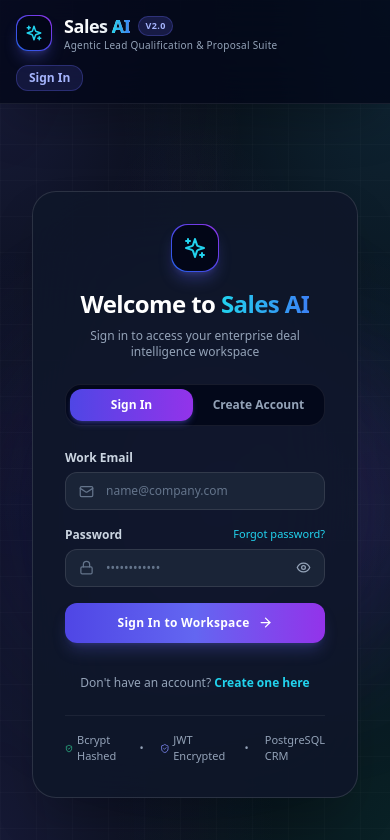
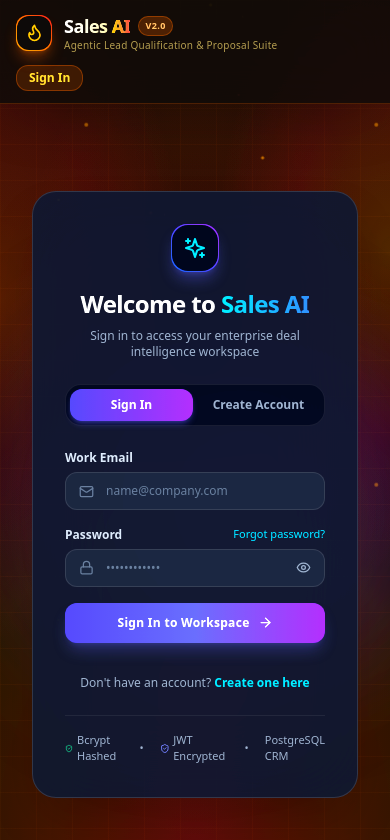
Before and after one commit to Ranjith-7416/sales-ai, a React (Vite) app in the folder frontend/: page /login in a window 390 px wide. Shown: the top 840 px of the page. Built offline with nearby package versions, Linux system fonts and the light colour scheme; no server answers.

Commit message:
style: change background and theme to animated fire and embers design

```diff
--- a/frontend/src/App.css
+++ b/frontend/src/App.css
@@ -12,107 +12,180 @@ body {
   font-family: system-ui, -apple-system, BlinkMacSystemFont, 'Segoe UI', Roboto, Oxygen, Ubuntu, Cantarell, sans-serif;
   -webkit-font-smoothing: antialiased;
   -moz-osx-font-smoothing: grayscale;
-  background-color: #080c14;
-  color: #f1f5f9;
+  background-color: #070302;
+  color: #ffedd5;
   overflow-x: hidden;
 }
 
-/* Deep Space Aurora Ambient Background */
+/* =========================================================================
+   FIERY MAGMA & EMBER AMBIENT BACKGROUND
+   ========================================================================= */
+
+@keyframes flame-ambient-pulse {
+  0% {
+    opacity: 0.88;
+    filter: saturate(105%) brightness(100%);
+  }
+  50% {
+    opacity: 1;
+    filter: saturate(125%) brightness(112%);
+  }
+  100% {
+    opacity: 0.88;
+    filter: saturate(105%) brightness(100%);
+  }
+}
+
+@keyframes ember-drift {
+  0% {
+    background-position: 0px 0px, 0px 0px, 0px 0px;
+  }
+  100% {
+    background-position: 30px -700px, -40px -900px, 20px -500px;
+  }
+}
+
 .app-shell {
   min-height: 100vh;
-  background-color: #080c14;
+  background-color: #070302;
   background-image:
-    radial-gradient(at 0% 0%, rgba(99, 102, 241, 0.18) 0px, transparent 45%),
-    radial-gradient(at 100% 0%, rgba(56, 189, 248, 0.15) 0px, transparent 50%),
-    radial-gradient(at 50% 50%, rgba(168, 85, 247, 0.10) 0px, transparent 50%),
-    radial-gradient(at 100% 100%, rgba(20, 184, 166, 0.12) 0px, transparent 50%),
-    radial-gradient(at 0% 100%, rgba(99, 102, 241, 0.15) 0px, transparent 50%);
+    /* Bottom Blazing Magma Core */
+    radial-gradient(ellipse 110% 70% at 50% 100%, rgba(220, 38, 38, 0.32) 0%, rgba(234, 88, 12, 0.22) 32%, rgba(245, 158, 11, 0.12) 58%, transparent 80%),
+    /* Left Rising Fire Surge */
+    radial-gradient(ellipse 70% 60% at 0% 35%, rgba(249, 115, 22, 0.22) 0%, rgba(185, 28, 28, 0.16) 38%, transparent 68%),
+    /* Right Warm Ember Flare */
+    radial-gradient(ellipse 65% 55% at 100% 30%, rgba(245, 158, 11, 0.20) 0%, rgba(220, 38, 38, 0.14) 38%, transparent 68%),
+    /* Top Molten Amber Crown */
+    radial-gradient(circle at 50% -10%, rgba(251, 146, 60, 0.14) 0%, rgba(185, 28, 28, 0.08) 45%, transparent 70%),
+    /* Center Hearth Glow */
+    radial-gradient(at 50% 50%, rgba(153, 27, 27, 0.14) 0px, rgba(234, 88, 12, 0.06) 45%, transparent 70%);
   background-attachment: fixed;
   position: relative;
   isolation: isolate;
+  animation: flame-ambient-pulse 10s ease-in-out infinite;
 }
 
-/* Futuristic Subtle Tech Grid */
+/* Fiery Ash & Heat Haze Mesh */
 .app-shell::before {
   content: '';
   position: fixed;
   inset: 0;
   background-image:
-    linear-gradient(rgba(255, 255, 255, 0.02) 1px, transparent 1px),
-    linear-gradient(90deg, rgba(255, 255, 255, 0.02) 1px, transparent 1px);
+    linear-gradient(rgba(249, 115, 22, 0.035) 1px, transparent 1px),
+    linear-gradient(90deg, rgba(249, 115, 22, 0.035) 1px, transparent 1px);
   background-size: 36px 36px;
   pointer-events: none;
   z-index: -1;
 }
 
-/* Glassmorphism Panels */
+/* Floating Burning Embers Effect */
+.fire-embers {
+  position: fixed;
+  inset: 0;
+  pointer-events: none;
+  background-image:
+    radial-gradient(1.5px 1.5px at 15% 90%, rgba(251, 191, 36, 0.85) 50%, transparent 100%),
+    radial-gradient(2px 2px at 35% 85%, rgba(249, 115, 22, 0.9) 50%, transparent 100%),
+    radial-gradient(1px 1px at 55% 95%, rgba(239, 68, 68, 0.85) 50%, transparent 100%),
+    radial-gradient(2px 2px at 75% 80%, rgba(245, 158, 11, 0.9) 50%, transparent 100%),
+    radial-gradient(1.5px 1.5px at 88% 92%, rgba(251, 146, 60, 0.85) 50%, transparent 100%),
+    radial-gradient(2.5px 2.5px at 28% 70%, rgba(245, 158, 11, 0.75) 50%, transparent 100%),
+    radial-gradient(1.5px 1.5px at 68% 65%, rgba(239, 68, 68, 0.75) 50%, transparent 100%),
+    radial-gradient(2px 2px at 48% 45%, rgba(251, 191, 36, 0.6) 50%, transparent 100%),
+    radial-gradient(1px 1px at 82% 40%, rgba(249, 115, 22, 0.65) 50%, transparent 100%);
+  background-size: 340px 420px, 460px 520px, 290px 360px;
+  animation: ember-drift 22s linear infinite;
+  z-index: 0;
+  opacity: 0.65;
+}
+
+/* =========================================================================
+   FIERY VOLCANIC GLASSMORPHISM
+   ========================================================================= */
+
 .glass-panel {
-  background: rgba(15, 23, 42, 0.65);
+  background: rgba(18, 9, 7, 0.76);
   backdrop-filter: blur(16px);
   -webkit-backdrop-filter: blur(16px);
-  border: 1px solid rgba(255, 255, 255, 0.08);
-  box-shadow: 0 20px 50px rgba(0, 0, 0, 0.4), inset 0 1px 0 rgba(255, 255, 255, 0.1);
+  border: 1px solid rgba(249, 115, 22, 0.16);
+  box-shadow:
+    0 20px 50px rgba(0, 0, 0, 0.7),
+    inset 0 1px 0 rgba(251, 146, 60, 0.22),
+    0 0 35px rgba(220, 38, 38, 0.08);
 }
 
 .glass-card {
-  background: rgba(30, 41, 59, 0.45);
+  background: rgba(28, 13, 9, 0.55);
   backdrop-filter: blur(12px);
   -webkit-backdrop-filter: blur(12px);
-  border: 1px solid rgba(255, 255, 255, 0.07);
+  border: 1px solid rgba(249, 115, 22, 0.13);
   transition: all 0.25s cubic-bezier(0.16, 1, 0.3, 1);
 }
 
 .glass-card:hover {
-  background: rgba(30, 41, 59, 0.7);
-  border-color: rgba(99, 102, 241, 0.4);
+  background: rgba(36, 16, 11, 0.78);
+  border-color: rgba(249, 115, 22, 0.45);
   transform: translateY(-2px);
-  box-shadow: 0 12px 30px rgba(0, 0, 0, 0.35), 0 0 20px rgba(99, 102, 241, 0.18);
+  box-shadow:
+    0 12px 30px rgba(0, 0, 0, 0.5),
+    0 0 25px rgba(249, 115, 22, 0.22);
 }
 
 .glass-input-card {
-  background: rgba(15, 23, 42, 0.6);
+  background: rgba(22, 10, 8, 0.65);
   backdrop-filter: blur(10px);
-  border: 1px solid rgba(255, 255, 255, 0.09);
+  border: 1px solid rgba(249, 115, 22, 0.16);
   transition: all 0.2s ease;
 }
 
 .glass-input-card:focus-within {
-  background: rgba(15, 23, 42, 0.9);
-  border-color: #38bdf8;
-  box-shadow: 0 0 0 1px #38bdf8, 0 0 20px rgba(56, 189, 248, 0.25);
+  background: rgba(28, 12, 9, 0.92);
+  border-color: #f97316;
+  box-shadow: 0 0 0 1px #f97316, 0 0 22px rgba(249, 115, 22, 0.38);
   transform: translateY(-1px);
 }
 
-/* Glowing Badges & Status */
+/* =========================================================================
+   GLOWING BADGES & FIERY STATUS
+   ========================================================================= */
+
+.glow-fire {
+  box-shadow: 0 0 22px rgba(249, 115, 22, 0.5), 0 0 45px rgba(220, 38, 38, 0.3);
+}
+
+.glow-flame {
+  box-shadow: 0 0 20px rgba(239, 68, 68, 0.45);
+}
+
+.glow-amber {
+  box-shadow: 0 0 18px rgba(245, 158, 11, 0.45);
+}
+
 .glow-emerald {
   box-shadow: 0 0 16px rgba(16, 185, 129, 0.35);
 }
 
-.glow-amber {
-  box-shadow: 0 0 16px rgba(245, 158, 11, 0.35);
-}
-
 .glow-indigo {
-  box-shadow: 0 0 20px rgba(99, 102, 241, 0.35);
+  box-shadow: 0 0 20px rgba(249, 115, 22, 0.35);
 }
 
 .glow-cyan {
-  box-shadow: 0 0 20px rgba(6, 182, 212, 0.35);
+  box-shadow: 0 0 20px rgba(251, 146, 60, 0.35);
 }
 
-/* Animations */
+/* Radar pulse with fire ember color */
 @keyframes radar-pulse {
   0% {
     transform: scale(0.95);
-    box-shadow: 0 0 0 0 rgba(34, 197, 94, 0.7);
+    box-shadow: 0 0 0 0 rgba(249, 115, 22, 0.7);
   }
   70% {
     transform: scale(1.05);
-    box-shadow: 0 0 0 8px rgba(34, 197, 94, 0);
+    box-shadow: 0 0 0 8px rgba(249, 115, 22, 0);
   }
   100% {
     transform: scale(0.95);
-    box-shadow: 0 0 0 0 rgba(34, 197, 94, 0);
+    box-shadow: 0 0 0 0 rgba(249, 115, 22, 0);
   }
 }
 
@@ -121,10 +194,11 @@ body {
   width: 8px;
   height: 8px;
   border-radius: 9999px;
-  background-color: #22c55e;
+  background-color: #f97316;
   animation: radar-pulse 2s infinite cubic-bezier(0.4, 0, 0.6, 1);
 }
 
+/* Fiery Shimmer Button */
 @keyframes shimmer {
   0% { background-position: -200% 0; }
   100% { background-position: 200% 0; }
@@ -137,42 +211,67 @@ body {
 
 .shimmer-btn:hover {
   background-position: right center;
-  box-shadow: 0 0 25px rgba(99, 102, 241, 0.5);
+  box-shadow: 0 0 25px rgba(249, 115, 22, 0.5);
   transform: translateY(-1px);
 }
 
-/* Custom Sleek Scrollbar */
+/* =========================================================================
+   FIERY CUSTOM SCROLLBAR
+   ========================================================================= */
+
 ::-webkit-scrollbar {
   width: 8px;
   height: 8px;
 }
 
 ::-webkit-scrollbar-track {
-  background: #080c14;
+  background: #080302;
 }
 
 ::-webkit-scrollbar-thumb {
-  background: rgba(255, 255, 255, 0.15);
+  background: linear-gradient(180deg, #f59e0b 0%, #ea580c 50%, #dc2626 100%);
   border-radius: 4px;
+  box-shadow: 0 0 8px rgba(249, 115, 22, 0.4);
 }
 
 ::-webkit-scrollbar-thumb:hover {
-  background: rgba(255, 255, 255, 0.25);
+  background: linear-gradient(180deg, #fde047 0%, #f97316 50%, #ef4444 100%);
+  box-shadow: 0 0 14px rgba(249, 115, 22, 0.7);
 }
 
-/* Legacy utility support */
+/* =========================================================================
+   LEGACY UTILITY SUPPORT WITH FIRE THEME
+   ========================================================================= */
+
 .card {
-  @apply bg-slate-900/60 backdrop-blur-md border border-slate-800 rounded-xl p-6 shadow-xl;
+  @apply bg-stone-950/70 backdrop-blur-md border border-orange-500/15 rounded-xl p-6 shadow-xl;
 }
 
 .card-hover {
-  @apply cursor-pointer transition hover:border-indigo-500/50 hover:shadow-2xl hover:-translate-y-0.5;
+  @apply cursor-pointer transition hover:border-orange-500/50 hover:shadow-2xl hover:-translate-y-0.5;
 }
 
 .btn-primary {
-  @apply bg-gradient-to-r from-blue-600 via-indigo-600 to-purple-600 hover:from-blue-500 hover:to-purple-500 text-white px-4 py-2 rounded-xl font-semibold transition shadow-lg hover:shadow-indigo-500/30 active:scale-[0.98];
+  background: linear-gradient(135deg, #f59e0b 0%, #ea580c 45%, #dc2626 100%);
+  color: #ffffff;
+  padding: 0.5rem 1rem;
+  border-radius: 0.75rem;
+  font-weight: 600;
+  transition: all 0.2s ease;
+  border: 1px solid rgba(251, 146, 60, 0.35);
+  box-shadow: 0 4px 18px rgba(234, 88, 12, 0.35);
+}
+
+.btn-primary:hover {
+  background: linear-gradient(135deg, #fbbf24 0%, #f97316 45%, #ef4444 100%);
+  box-shadow: 0 6px 26px rgba(249, 115, 22, 0.55);
+  transform: translateY(-1px);
+}
+
+.btn-primary:active {
+  transform: scale(0.98);
 }
 
 .btn-secondary {
-  @apply bg-slate-800 hover:bg-slate-700 text-slate-200 border border-slate-700 px-4 py-2 rounded-xl font-medium transition active:scale-[0.98];
+  @apply bg-stone-900/90 hover:bg-stone-800 text-amber-100 border border-orange-500/20 px-4 py-2 rounded-xl font-medium transition active:scale-[0.98];
 }
--- a/frontend/src/App.tsx
+++ b/frontend/src/App.tsx
@@ -5,7 +5,7 @@ import InputForm from './components/InputForm';
 import LoginPage from './components/LoginPage';
 import ProtectedRoute from './components/ProtectedRoute';
 import { AuthProvider, useAuth } from './context/AuthContext';
-import { Sliders, Database, PlusCircle, ListFilter, Sparkles, Server, LogOut } from 'lucide-react';
+import { Sliders, Database, PlusCircle, ListFilter, Flame, Server, LogOut } from 'lucide-react';
 
 // Lazy-loaded routes for code-splitting and rapid initial bundle delivery
 const Dashboard = lazy(() => import('./components/Dashboard'));
@@ -17,8 +17,8 @@ function RouteLoadingFallback() {
   return (
     <div className="flex items-center justify-center min-h-[50vh]">
       <div className="text-center space-y-3">
-        <div className="w-9 h-9 border-2 border-indigo-500/30 border-t-indigo-400 rounded-full animate-spin mx-auto" />
-        <p className="text-xs font-semibold text-slate-400 tracking-wide">Loading workspace...</p>
+        <div className="w-9 h-9 border-2 border-orange-500/30 border-t-orange-400 rounded-full animate-spin mx-auto" />
+        <p className="text-xs font-semibold text-amber-200/70 tracking-wide">Loading workspace...</p>
       </div>
     </div>
   );
@@ -31,7 +31,7 @@ function Navigation({ onOpenScoring }: { onOpenScoring: () => void }) {
   if (!isAuthenticated && location.pathname === '/login') {
     return (
       <div className="flex items-center gap-2">
-        <span className="px-3 py-1 bg-indigo-500/15 border border-indigo-500/30 text-indigo-300 rounded-xl text-xs font-semibold">
+        <span className="px-3 py-1 bg-orange-500/15 border border-orange-500/30 text-amber-300 rounded-xl text-xs font-semibold">
           Sign In
         </span>
       </div>
@@ -46,8 +46,8 @@ function Navigation({ onOpenScoring }: { onOpenScoring: () => void }) {
           end
           className={`flex items-center gap-2 px-3.5 py-1.5 rounded-xl text-xs font-semibold transition-all duration-200 ${
             location.pathname === '/'
-              ? 'bg-gradient-to-r from-blue-600 via-indigo-600 to-purple-600 text-white shadow-md shadow-indigo-500/25'
-              : 'text-slate-300 hover:text-white hover:bg-slate-800/80 border border-transparent hover:border-slate-700/60'
+              ? 'bg-gradient-to-r from-amber-500 via-orange-500 to-red-600 text-white shadow-md shadow-orange-500/30'
+              : 'text-stone-300 hover:text-white hover:bg-stone-900/80 border border-transparent hover:border-orange-500/30'
           }`}
         >
           <PlusCircle size={14} /> <span>New Lead</span>
@@ -56,8 +56,8 @@ function Navigation({ onOpenScoring }: { onOpenScoring: () => void }) {
           to="/leads"
           className={`flex items-center gap-2 px-3.5 py-1.5 rounded-xl text-xs font-semibold transition-all duration-200 ${
             location.pathname === '/leads'
-              ? 'bg-gradient-to-r from-blue-600 via-indigo-600 to-purple-600 text-white shadow-md shadow-indigo-500/25'
-              : 'text-slate-300 hover:text-white hover:bg-slate-800/80 border border-transparent hover:border-slate-700/60'
+              ? 'bg-gradient-to-r from-amber-500 via-orange-500 to-red-600 text-white shadow-md shadow-orange-500/30'
+              : 'text-stone-300 hover:text-white hover:bg-stone-900/80 border border-transparent hover:border-orange-500/30'
           }`}
         >
           <ListFilter size={14} /> <span>All Leads</span>
@@ -66,8 +66,8 @@ function Navigation({ onOpenScoring }: { onOpenScoring: () => void }) {
           to="/knowledge-base"
           className={`flex items-center gap-2 px-3.5 py-1.5 rounded-xl text-xs font-semibold transition-all duration-200 ${
             location.pathname === '/knowledge-base'
-              ? 'bg-gradient-to-r from-blue-600 via-indigo-600 to-purple-600 text-white shadow-md shadow-indigo-500/25'
-              : 'text-slate-300 hover:text-white hover:bg-slate-800/80 border border-transparent hover:border-slate-700/60'
+              ? 'bg-gradient-to-r from-amber-500 via-orange-500 to-red-600 text-white shadow-md shadow-orange-500/30'
+              : 'text-stone-300 hover:text-white hover:bg-stone-900/80 border border-transparent hover:border-orange-500/30'
           }`}
         >
           <Database size={14} /> <span>Knowledge Base</span>
@@ -75,20 +75,20 @@ function Navigation({ onOpenScoring }: { onOpenScoring: () => void }) {
         <button
           type="button"
           onClick={onOpenScoring}
-          className="flex items-center gap-2 text-slate-300 hover:text-white bg-slate-850/80 hover:bg-slate-800 border border-slate-700/70 px-3.5 py-1.5 rounded-xl text-xs font-semibold transition-all duration-200 hover:border-indigo-500/40 hover:shadow-sm hover:shadow-indigo-500/20 cursor-pointer active:scale-95"
+          className="flex items-center gap-2 text-stone-300 hover:text-white bg-stone-900/80 hover:bg-stone-850 border border-stone-750/70 px-3.5 py-1.5 rounded-xl text-xs font-semibold transition-all duration-200 hover:border-orange-500/40 hover:shadow-sm hover:shadow-orange-500/20 cursor-pointer active:scale-95"
         >
-          <Sliders size={14} className="text-cyan-400" /> <span>Scoring Config</span>
+          <Sliders size={14} className="text-amber-400" /> <span>Scoring Config</span>
         </button>
       </nav>
 
       {isAuthenticated && (
         <div className="flex items-center gap-2 pl-3 border-l border-white/[0.1]">
-          <div className="w-7 h-7 rounded-full bg-gradient-to-tr from-indigo-500 to-purple-600 flex items-center justify-center text-[10px] font-extrabold text-white shadow-md">
+          <div className="w-7 h-7 rounded-full bg-gradient-to-tr from-amber-500 to-red-600 flex items-center justify-center text-[10px] font-extrabold text-white shadow-md">
             {user?.name ? user.name.slice(0, 2).toUpperCase() : 'SA'}
           </div>
           <div className="hidden lg:block text-left">
             <div className="text-[11px] font-bold text-slate-200 leading-none">{user?.name || 'Sales Director'}</div>
-            <div className="text-[9px] text-slate-400 capitalize">{user?.role || 'admin'}</div>
+            <div className="text-[9px] text-amber-400/80 capitalize">{user?.role || 'admin'}</div>
           </div>
           <button
             type="button"
@@ -111,27 +111,28 @@ function App() {
     <Router>
       <AuthProvider>
         <div className="app-shell min-h-screen flex flex-col justify-between">
+          <div className="fire-embers" aria-hidden="true" />
           {/* Floating Glass Header */}
-          <header className="sticky top-0 z-40 bg-slate-950/75 backdrop-blur-xl border-b border-white/[0.08] shadow-2xl">
+          <header className="sticky top-0 z-40 bg-stone-950/80 backdrop-blur-xl border-b border-orange-500/20 shadow-2xl">
             <div className="max-w-7xl mx-auto px-4 sm:px-6 lg:px-8 py-3">
               <div className="flex flex-col sm:flex-row sm:items-center justify-between gap-3">
                 {/* Brand Logo & Subtitle */}
                 <a href="/" className="flex items-center gap-3 group">
-                  <div className="relative flex items-center justify-center w-9 h-9 rounded-xl bg-gradient-to-tr from-blue-600 via-indigo-600 to-purple-600 p-[1px] shadow-lg shadow-indigo-500/30 group-hover:shadow-indigo-500/50 transition-all duration-300">
-                    <div className="w-full h-full bg-slate-950 rounded-xl flex items-center justify-center">
-                      <Sparkles size={18} className="text-cyan-400 group-hover:scale-110 transition-transform duration-300" />
+                  <div className="relative flex items-center justify-center w-9 h-9 rounded-xl bg-gradient-to-tr from-amber-500 via-orange-500 to-red-600 p-[1px] shadow-lg shadow-orange-500/30 group-hover:shadow-orange-500/60 transition-all duration-300">
+                    <div className="w-full h-full bg-stone-950 rounded-xl flex items-center justify-center">
+                      <Flame size={19} className="text-amber-400 group-hover:scale-110 transition-transform duration-300" />
                     </div>
                   </div>
                   <div>
                     <div className="flex items-center gap-2">
-                      <span className="text-lg font-black tracking-tight bg-gradient-to-r from-white via-slate-100 to-slate-300 bg-clip-text text-transparent">
-                        Sales <span className="bg-gradient-to-r from-cyan-400 to-blue-500 bg-clip-text text-transparent">AI</span>
+                      <span className="text-lg font-black tracking-tight bg-gradient-to-r from-white via-amber-100 to-amber-200 bg-clip-text text-transparent">
+                        Sales <span className="bg-gradient-to-r from-amber-400 via-orange-400 to-red-500 bg-clip-text text-transparent">AI</span>
                       </span>
-                      <span className="px-1.5 py-0.5 text-[9px] font-bold uppercase tracking-wider bg-indigo-500/20 text-indigo-300 border border-indigo-500/30 rounded-full">
+                      <span className="px-1.5 py-0.5 text-[9px] font-bold uppercase tracking-wider bg-orange-500/20 text-orange-300 border border-orange-500/30 rounded-full">
                         v2.0
                       </span>
                     </div>
-                    <span className="text-[10px] text-slate-400 block -mt-0.5 font-medium tracking-wide">
+                    <span className="text-[10px] text-amber-200/60 block -mt-0.5 font-medium tracking-wide">
                       Agentic Lead Qualification &amp; Proposal Suite
                     </span>
                   </div>
@@ -202,17 +203,17 @@ function App() {
             </Suspense>
           </main>
 
-          {/* Modern Cyber Footer */}
-          <footer className="border-t border-white/[0.07] py-6 mt-12 bg-slate-950/60 backdrop-blur-md">
-            <div className="max-w-7xl mx-auto px-4 sm:px-6 lg:px-8 flex flex-col sm:flex-row items-center justify-between gap-3 text-xs text-slate-400">
+          {/* Modern Fire Footer */}
+          <footer className="border-t border-orange-500/15 py-6 mt-12 bg-stone-950/70 backdrop-blur-md">
+            <div className="max-w-7xl mx-auto px-4 sm:px-6 lg:px-8 flex flex-col sm:flex-row items-center justify-between gap-3 text-xs text-amber-200/60">
               <div className="flex items-center gap-2">
-                <span className="w-2 h-2 rounded-full bg-cyan-400" />
+                <span className="w-2 h-2 rounded-full bg-orange-400 shadow-[0_0_8px_rgba(249,115,22,0.8)]" />
                 <span>© 2026 Sales AI • Autonomous B2B Pipeline &amp; Grounded Proposal Platform</span>
               </div>
               <div className="flex items-center gap-3 text-[11px]">
-                <span className="px-2 py-0.5 bg-slate-900 border border-slate-800 rounded-md text-slate-300 font-mono">6 Specialized Agents</span>
-                <span className="px-2 py-0.5 bg-slate-900 border border-slate-800 rounded-md text-slate-300 font-mono">ChromaDB RAG</span>
-                <span className="px-2 py-0.5 bg-slate-900 border border-slate-800 rounded-md text-slate-300 font-mono">PostgreSQL CRM</span>
+                <span className="px-2 py-0.5 bg-stone-900 border border-orange-500/20 rounded-md text-amber-200 font-mono">6 Specialized Agents</span>
+                <span className="px-2 py-0.5 bg-stone-900 border border-orange-500/20 rounded-md text-amber-200 font-mono">ChromaDB RAG</span>
+                <span className="px-2 py-0.5 bg-stone-900 border border-orange-500/20 rounded-md text-amber-200 font-mono">PostgreSQL CRM</span>
               </div>
             </div>
           </footer>
--- a/frontend/src/components/InputForm.tsx
+++ b/frontend/src/components/InputForm.tsx
@@ -341,11 +341,11 @@ const InputForm: React.FC<InputFormProps> = ({ onLeadSubmitted }) => {
                 </div>
               ) : (
                 <div className="space-y-2">
-                  <div className="w-12 h-12 rounded-2xl bg-indigo-500/10 border border-indigo-500/20 mx-auto flex items-center justify-center text-indigo-400">
+                  <div className="w-12 h-12 rounded-2xl bg-orange-500/10 border border-orange-500/25 mx-auto flex items-center justify-center text-orange-400">
                     <UploadCloud size={24} />
                   </div>
                   <div className="text-sm font-medium text-slate-300">
-                    <span className="text-cyan-400 font-semibold underline underline-offset-2">Click to browse</span> or drag and drop customer RFP
+                    <span className="text-amber-400 font-semibold underline underline-offset-2">Click to browse</span> or drag and drop customer RFP
                   </div>
                   <p className="text-xs text-slate-500">Document parser extracts tables, OCR, requirements, and compliance rules automatically</p>
                 </div>
--- a/frontend/src/components/KnowledgeBaseViewer.tsx
+++ b/frontend/src/components/KnowledgeBaseViewer.tsx
@@ -58,12 +58,12 @@ const KnowledgeBaseViewer: React.FC = () => {
     <div className="space-y-6">
       {/* Header Glass Panel */}
       <div className="glass-panel border border-white/[0.08] rounded-2xl p-6 sm:p-8 relative overflow-hidden">
-        <div className="absolute top-0 right-0 w-80 h-80 bg-indigo-500/10 rounded-full blur-3xl pointer-events-none" />
+        <div className="absolute top-0 right-0 w-80 h-80 bg-gradient-to-bl from-orange-500/20 via-red-500/10 to-transparent rounded-full blur-3xl pointer-events-none" />
 
         <div className="flex flex-col md:flex-row md:items-center justify-between gap-6">
           <div>
             <div className="flex items-center gap-3 mb-2">
-              <div className="p-2.5 rounded-xl bg-gradient-to-br from-indigo-500/20 to-purple-500/20 text-indigo-400 border border-indigo-500/30">
+              <div className="p-2.5 rounded-xl bg-gradient-to-br from-amber-500/20 to-orange-500/20 text-orange-400 border border-orange-500/30">
                 <Database size={22} />
               </div>
               <h1 className="text-2xl font-bold text-white tracking-tight">Verified Product & Service Knowledge Base</h1>
--- a/frontend/src/components/LeadsList.tsx
+++ b/frontend/src/components/LeadsList.tsx
@@ -306,7 +306,7 @@ const LeadsList: React.FC = () => {
         {/* Lead Cards List */}
         {filteredLeads.length === 0 ? (
           <div className="text-center py-16 px-4 rounded-2xl border border-dashed border-white/10 bg-slate-900/30">
-            <div className="w-14 h-14 mx-auto mb-3 rounded-2xl bg-indigo-500/10 border border-indigo-500/20 flex items-center justify-center text-indigo-400">
+            <div className="w-14 h-14 mx-auto mb-3 rounded-2xl bg-orange-500/10 border border-orange-500/25 flex items-center justify-center text-orange-400">
               <Sparkles size={24} />
             </div>
             <h3 className="text-lg font-bold text-white mb-1">
--- a/frontend/src/index.css
+++ b/frontend/src/index.css
@@ -5,8 +5,8 @@
 :root {
   color-scheme: dark;
   font-family: 'Avenir Next', Avenir, 'Segoe UI', sans-serif;
-  color: #f6f7f2;
-  background: #101817;
+  color: #fff7ed;
+  background: #070302;
 }
 
 html, body, #root {
@@ -16,6 +16,6 @@ html, body, #root {
 
 body {
   margin: 0;
-  background: #101817;
-  color: #f6f7f2;
+  background: #070302;
+  color: #fff7ed;
 }
```
Also changed, not shown: frontend/src/components/Dashboard.tsx (+6 -6 lines).
